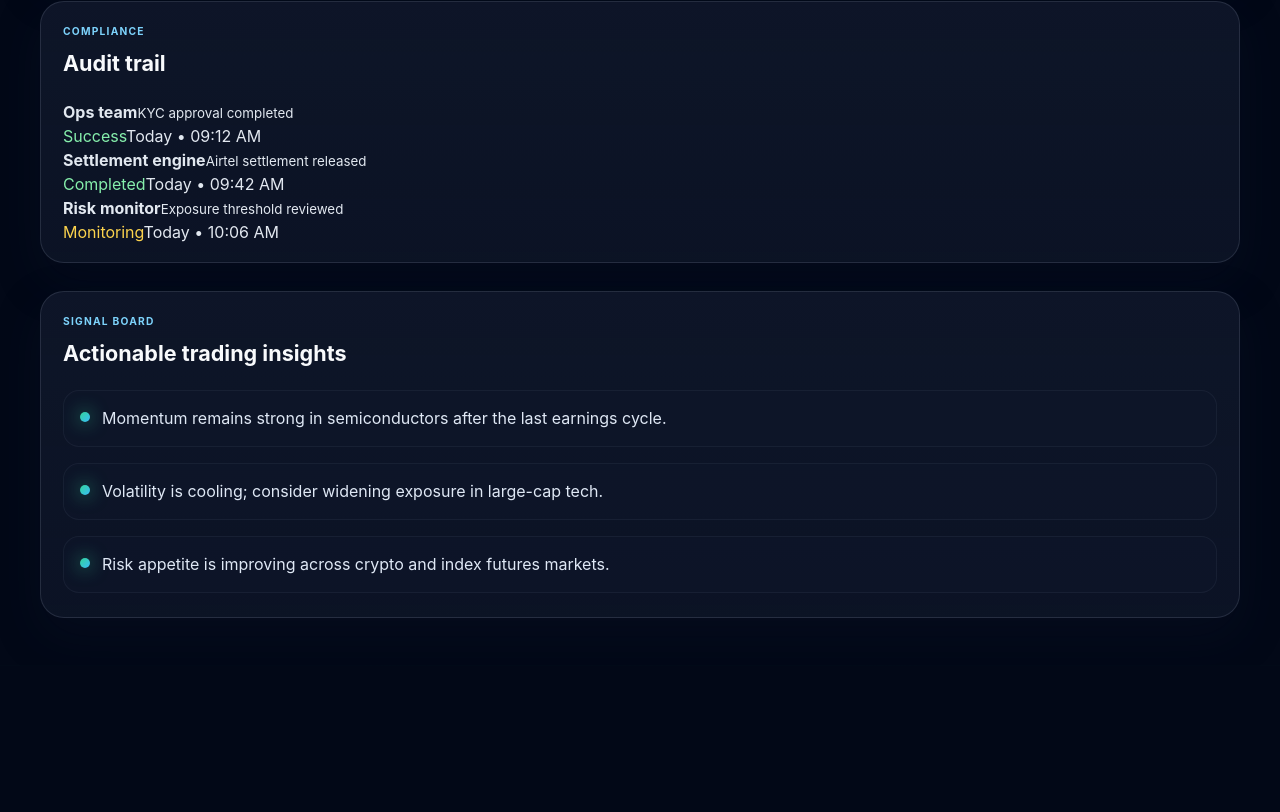
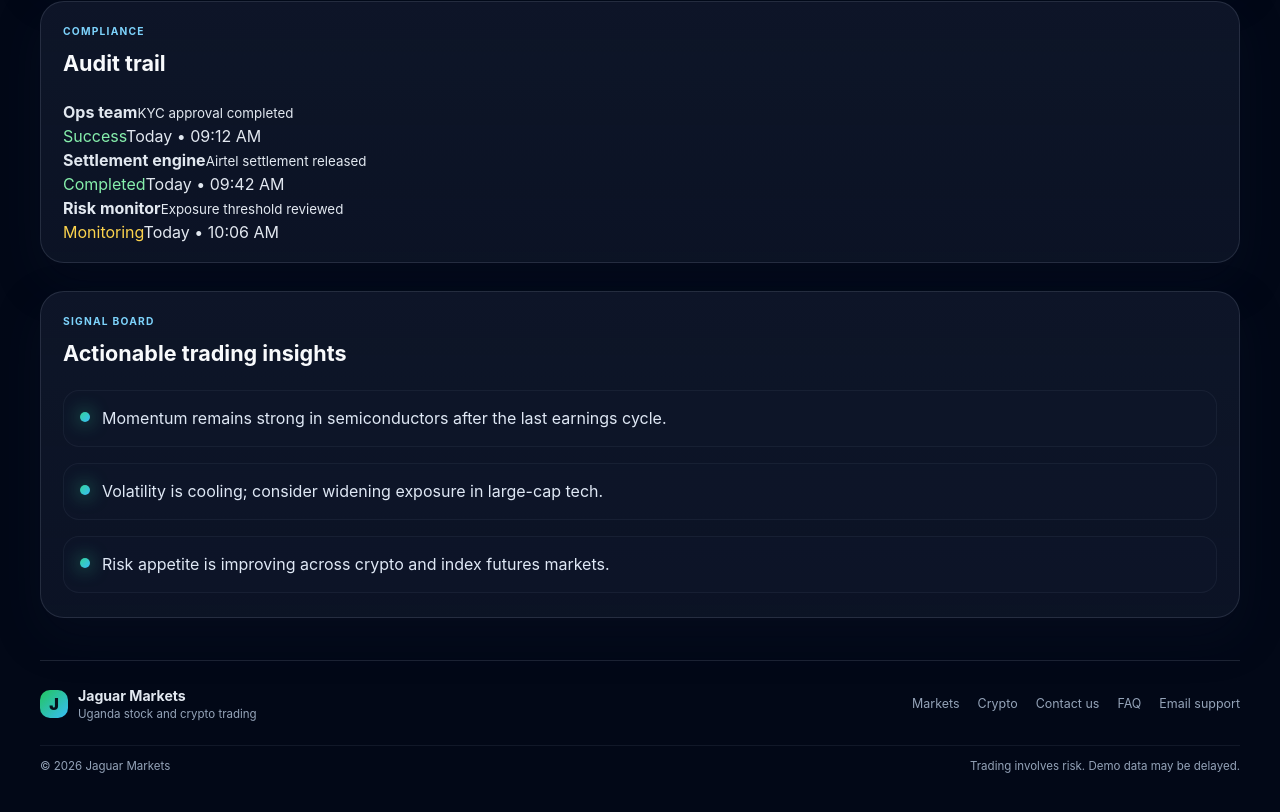
Before and after one commit to ronloy255-oss/ugtrading, a React (Vite) app: page / in a window 1280 px wide. Shown: the part 5288-6100 px from the top of the page. Before the commit the page ends 5954 px from the top, so only its background shows below. Built offline with nearby package versions, Linux system fonts and the light colour scheme.

Commit message:
Configure ugtrading212.com deployment

```diff
--- a/index.html
+++ b/index.html
@@ -4,7 +4,15 @@
     <meta charset="UTF-8" />
     <link rel="icon" type="image/svg+xml" href="/favicon.svg" />
     <meta name="viewport" content="width=device-width, initial-scale=1.0" />
-    <title>ugtrading</title>
+    <meta name="description" content="Explore stocks, crypto markets, portfolio tracking, and secure account funding with Jaguar Markets, a Uganda-focused trading platform." />
+    <meta name="robots" content="index, follow" />
+    <meta name="google-site-verification" content="WNGr0cDmfps2uEZT4qvtQTBQsriCJ9KCFD7XjWXVm1g" />
+    <link rel="canonical" href="https://ugtrading212.com/" />
+    <meta property="og:type" content="website" />
+    <meta property="og:url" content="https://ugtrading212.com/" />
+    <meta property="og:title" content="Jaguar Markets | Uganda Stock & Crypto Trading" />
+    <meta property="og:description" content="Explore stocks, crypto markets, portfolio tracking, and secure account funding with Jaguar Markets." />
+    <title>Jaguar Markets | Uganda Stock &amp; Crypto Trading</title>
   </head>
   <body>
     <div id="root"></div>
--- a/src/App.css
+++ b/src/App.css
@@ -2,6 +2,73 @@
   width: min(1200px, calc(100% - 32px));
   margin: 0 auto;
   padding: 28px 0 48px;
+}
+
+.site-footer {
+  display: grid;
+  grid-template-columns: 1fr auto;
+  gap: 22px 32px;
+  margin-top: 42px;
+  padding: 24px 0 8px;
+  border-top: 1px solid rgba(148, 163, 184, 0.18);
+  color: #94a3b8;
+}
+
+.footer-brand,
+.footer-links,
+.footer-bottom {
+  display: flex;
+  align-items: center;
+}
+
+.footer-brand {
+  gap: 10px;
+}
+
+.footer-brand strong,
+.footer-brand small {
+  display: block;
+}
+
+.footer-brand strong {
+  color: #e2e8f0;
+  font-size: 0.88rem;
+}
+
+.footer-brand small,
+.footer-bottom {
+  font-size: 0.72rem;
+}
+
+.footer-links {
+  flex-wrap: wrap;
+  justify-content: flex-end;
+  gap: 8px 18px;
+}
+
+.footer-links button,
+.footer-links a {
+  border: 0;
+  padding: 0;
+  background: transparent;
+  color: #94a3b8;
+  font: inherit;
+  font-size: 0.78rem;
+  text-decoration: none;
+  cursor: pointer;
+}
+
+.footer-links button:hover,
+.footer-links a:hover {
+  color: #67e8f9;
+}
+
+.footer-bottom {
+  grid-column: 1 / -1;
+  justify-content: space-between;
+  gap: 12px;
+  padding-top: 12px;
+  border-top: 1px solid rgba(148, 163, 184, 0.1);
 }
 
 .topbar {
@@ -2276,6 +2343,19 @@ a.secondary-button {
     width: 100%;
   }
 
+  .site-footer {
+    grid-template-columns: 1fr;
+  }
+
+  .footer-links {
+    justify-content: flex-start;
+  }
+
+  .footer-bottom {
+    align-items: flex-start;
+    flex-direction: column;
+  }
+
   .crypto-market-row {
     grid-template-columns: auto minmax(90px, 1fr) auto auto;
   }
--- a/src/App.jsx
+++ b/src/App.jsx
@@ -297,6 +297,20 @@ function App() {
   }))
 
   useEffect(() => {
+    const isContactPage = currentView === 'contact'
+    const title = isContactPage
+      ? 'Contact Jaguar Markets | Uganda Trading Support'
+      : 'Jaguar Markets | Uganda Stock & Crypto Trading'
+    const description = isContactPage
+      ? 'Contact Jaguar Markets for Uganda stock and crypto trading support, account funding help, and portfolio assistance.'
+      : 'Explore stocks, crypto markets, portfolio tracking, and secure account funding with Jaguar Markets, a Uganda-focused trading platform.'
+    document.title = title
+    document.querySelector('meta[name="description"]')?.setAttribute('content', description)
+    document.querySelector('meta[property="og:title"]')?.setAttribute('content', title)
+    document.querySelector('meta[property="og:description"]')?.setAttribute('content', description)
+  }, [currentView])
+
+  useEffect(() => {
     if (currentView !== 'crypto') return
     const apiUrl = import.meta.env.VITE_PAYMENT_API_URL || 'http://localhost:8787'
     fetch(`${apiUrl}/api/crypto/markets?symbols=BTCUSDT,ETHUSDT,SOLUSDT,BNBUSDT`)
@@ -896,9 +910,9 @@ function App() {
           <button type="button" className="share-button share-native" onClick={handleNativeShare} title="Share this page">
             {shareCopied ? 'Copied' : 'Share'}
           </button>
-          <a className="share-button" href={`https://wa.me/?text=${shareText}%20${encodeURIComponent(typeof window !== 'undefined' ? window.location.href : 'https://ugtrading256.com/')}`} target="_blank" rel="noreferrer" title="Share on WhatsApp">WA</a>
-          <a className="share-button" href={`https://www.facebook.com/sharer/sharer.php?u=${encodeURIComponent(typeof window !== 'undefined' ? window.location.href : 'https://ugtrading256.com/')}`} target="_blank" rel="noreferrer" title="Share on Facebook">f</a>
-          <a className="share-button" href={`https://twitter.com/intent/tweet?text=${shareText}&url=${encodeURIComponent(typeof window !== 'undefined' ? window.location.href : 'https://ugtrading256.com/')}`} target="_blank" rel="noreferrer" title="Share on X">X</a>
+          <a className="share-button" href={`https://wa.me/?text=${shareText}%20${encodeURIComponent(typeof window !== 'undefined' ? window.location.href : 'https://ugtrading212.com/')}`} target="_blank" rel="noreferrer" title="Share on WhatsApp">WA</a>
+          <a className="share-button" href={`https://www.facebook.com/sharer/sharer.php?u=${encodeURIComponent(typeof window !== 'undefined' ? window.location.href : 'https://ugtrading212.com/')}`} target="_blank" rel="noreferrer" title="Share on Facebook">f</a>
+          <a className="share-button" href={`https://twitter.com/intent/tweet?text=${shareText}&url=${encodeURIComponent(typeof window !== 'undefined' ? window.location.href : 'https://ugtrading212.com/')}`} target="_blank" rel="noreferrer" title="Share on X">X</a>
         </div>
 
         <button
@@ -2357,6 +2371,27 @@ function App() {
         </div>
       )}
 
+      <footer className="site-footer">
+        <div className="footer-brand">
+          <span className="brand-mark" aria-hidden="true">J</span>
+          <div>
+            <strong>Jaguar Markets</strong>
+            <small>Uganda stock and crypto trading</small>
+          </div>
+        </div>
+        <nav className="footer-links" aria-label="Footer navigation">
+          <button type="button" onClick={() => setCurrentView('operator')}>Markets</button>
+          <button type="button" onClick={() => setCurrentView('crypto')}>Crypto</button>
+          <button type="button" onClick={() => setCurrentView('contact')}>Contact us</button>
+          <button type="button" onClick={() => setCurrentView('faq')}>FAQ</button>
+          <a href="mailto:ronloy255@gmail.com">Email support</a>
+        </nav>
+        <div className="footer-bottom">
+          <span>© {new Date().getFullYear()} Jaguar Markets</span>
+          <span>Trading involves risk. Demo data may be delayed.</span>
+        </div>
+      </footer>
+
       <a
         className="whatsapp-widget"
         href="https://wa.me/256709991502?text=Hello%20UGTrading%20team%2C%20I%20need%20help%20with%20my%20account."
```
Also changed, not shown: public/robots.txt (added), 2 other files (tests, documents, lock files or other folders).
